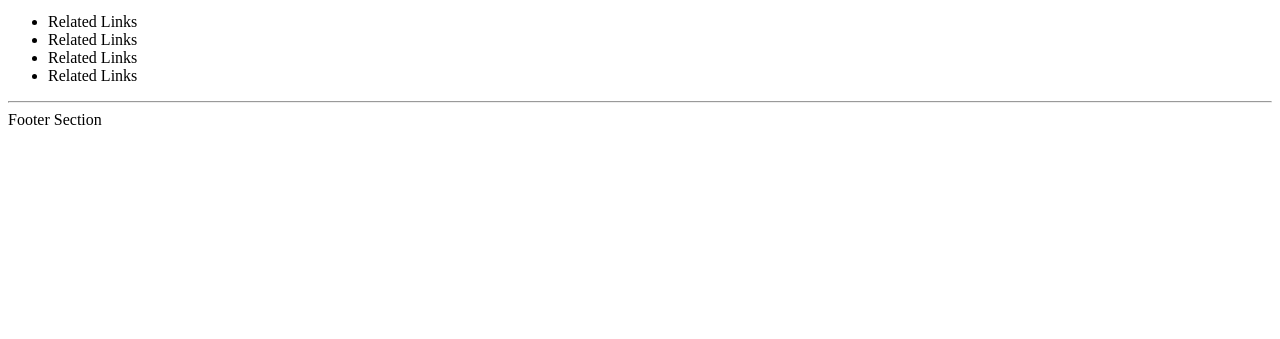
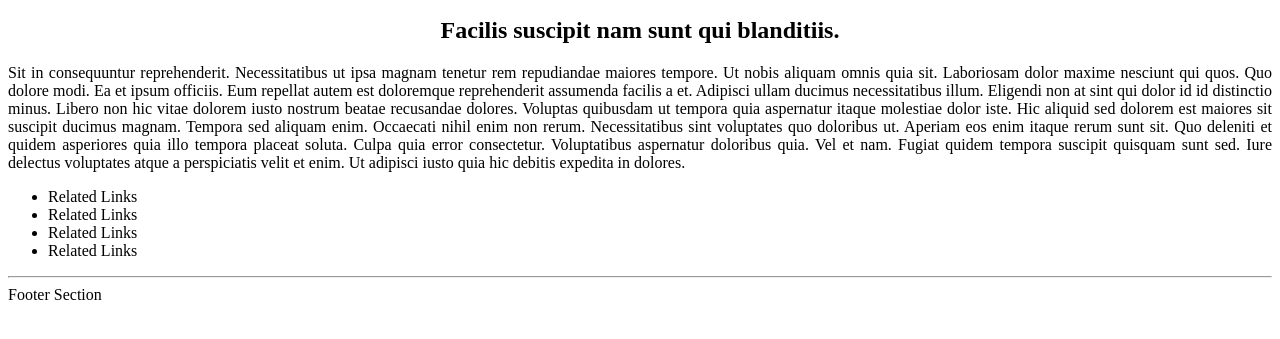
Before and after one commit to KHardik1698/JSBlogRendering, a plain HTML site: page index.html in a window 1280 px wide. Shown: the part 459-798 px from the top of the page. Drawn offline with Linux system fonts and the light colour scheme.

Commit message:
Created a functionality to load Blog Title & Content
The function will load the title & content for the First Blog from the data.js

```diff
--- /dev/null
+++ b/src/components/blogContent.js
@@ -0,0 +1,13 @@
+export const blogContent = (title, content) => {
+  const div = document.createElement("div");
+  div.classList.add("blog-content-div");
+  const blogTitle = document.createElement("h1");
+  blogTitle.id = "blog-title";
+  blogTitle.innerHTML = title;
+  const blogContent = document.createElement("p");
+  blogContent.id = "blog-content";
+  blogContent.innerHTML = content;
+  div.appendChild(blogTitle);
+  div.appendChild(blogContent);
+  return div;
+};
--- a/src/main.js
+++ b/src/main.js
@@ -1,5 +1,6 @@
 import { blogs } from "./data.js";
 import { blogImage } from "./components/blogImage.js";
+import { blogContent } from "./components/blogContent.js";
 
 window.onload = () => {
   // this function runs when window finishes loading
@@ -9,4 +10,6 @@ window.onload = () => {
   // blogDiv.appendChild(
   //   blogImage("https://cdn.fs.teachablecdn.com/JOTwcbUxTSejTurJ33QR")
   // );
+  const blogContentDiv = blogContent(blogs[0].title, blogs[0].content);
+  blogDiv.appendChild(blogContentDiv);
 };
--- a/style/style.css
+++ b/style/style.css
@@ -9,3 +9,10 @@
   width: 100%;
   height: 100%;
 }
+
+.blog-content-div h1 {
+  text-align: center;
+}
+.blog-content-div p {
+  text-align: justify;
+}
```
